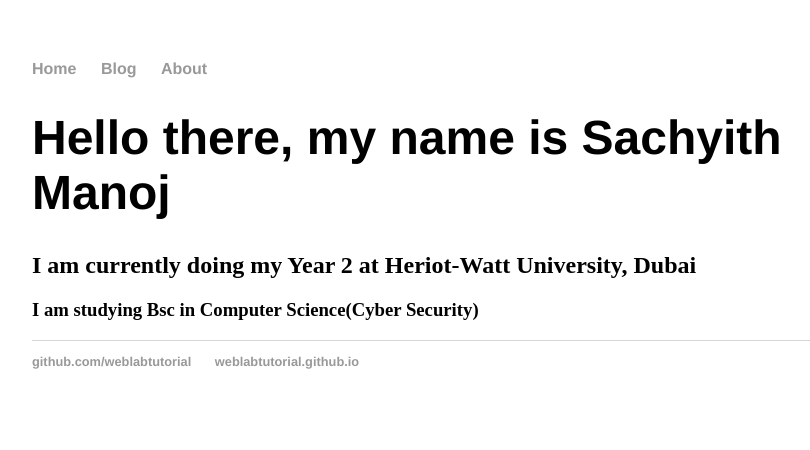
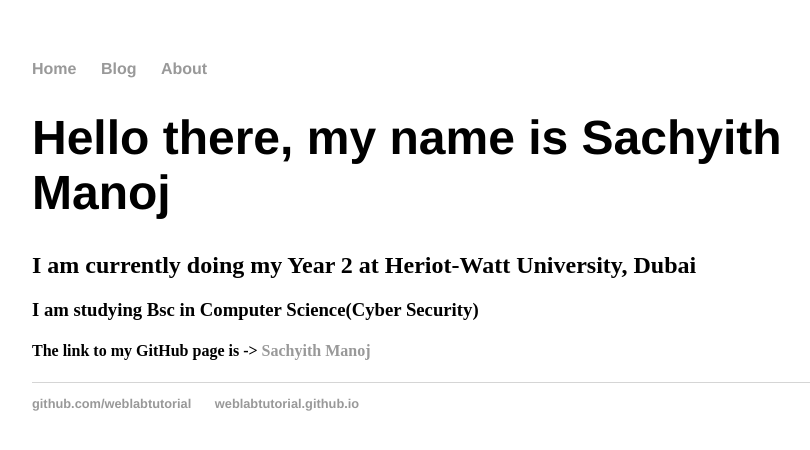
Before and after one commit to sachyith1011/sachyith1011.github.io, a Jekyll site: the page built from about/index.html, in a window 1280 px wide. Shown: the top 450 px of the page, without its empty margins (160-970 px from the left). Built offline with Jekyll 4.4.1, drawn with Linux system fonts in a browser that asks for light colours.

Commit message:
Update index.html

```diff
--- a/about/index.html
+++ b/about/index.html
@@ -6,3 +6,4 @@ title: About Me
 <h1> Hello there, my name is Sachyith Manoj</h1>
 <h2> I am currently doing my Year 2 at Heriot-Watt University, Dubai</h2>
 <h3> I am studying Bsc in Computer Science(Cyber Security)</h3>
+<h4> The link to my GitHub page is -> <a href = "https://github.com/sachyith1011"> Sachyith Manoj</h4>
```
